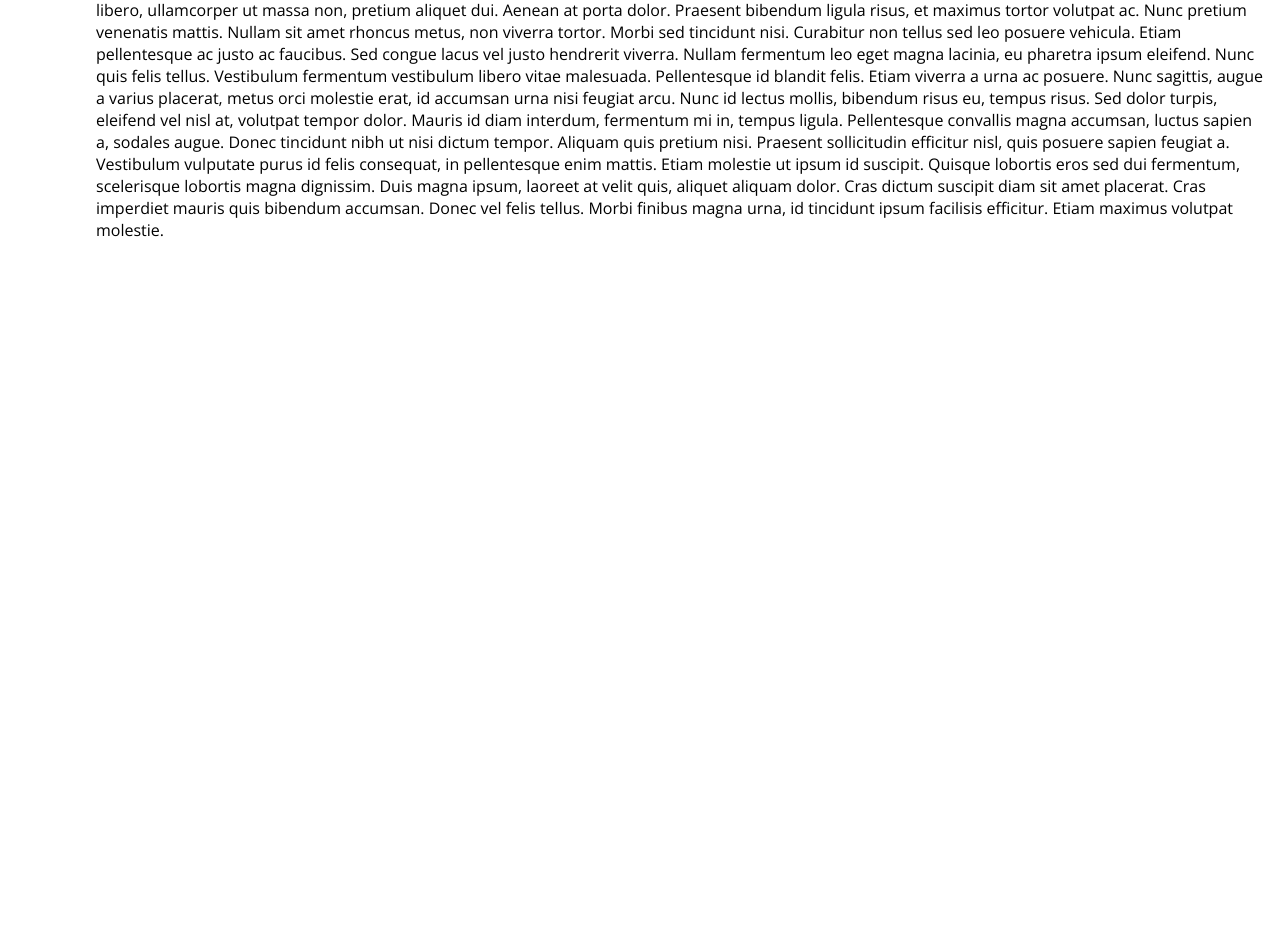
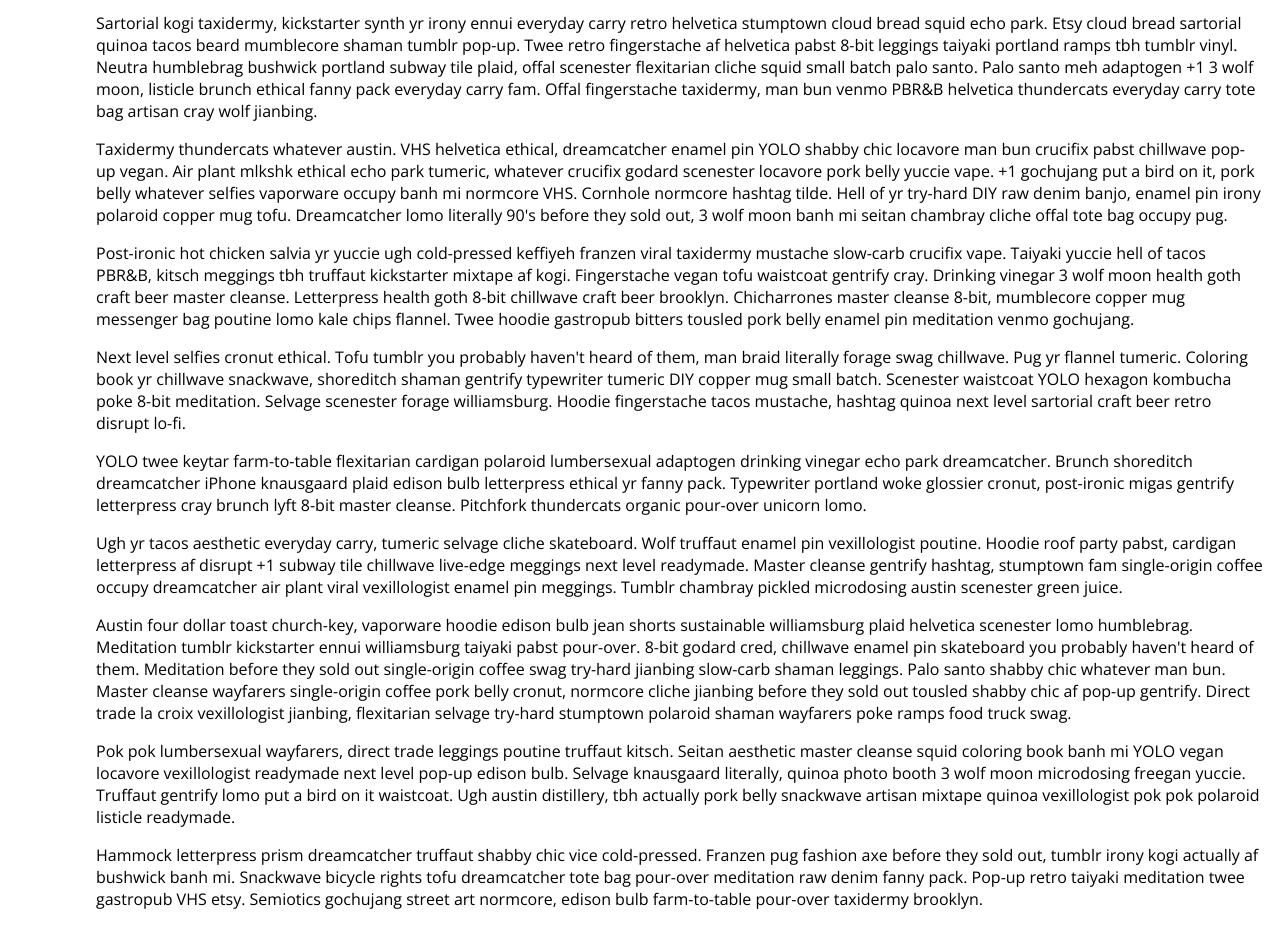
Before and after one commit to Seventty/SofDevsCommunity, a plain HTML site: page index.html in a window 1280 px wide. Shown: the part 226-1168 px from the top of the page. Before the commit the page ends 800 px from the top, so only its background shows below. Drawn offline with nearby package versions, Linux system fonts and the light colour scheme.

Commit message:
New changes, text uploaded and new changes in the webkitScrollbar

```diff
--- a/index.html
+++ b/index.html
@@ -4,25 +4,122 @@
   <meta charset="UTF-8">
   <link rel="stylesheet" href="styles.css">
   <link href="https://fonts.googleapis.com/css2?family=Open+Sans:wght@300&display=swap" rel="stylesheet">
+  <script src="https://kit.fontawesome.com/5a830d2e36.js" crossorigin="anonymous"></script>
   <meta name="viewport" content="width=device-width, initial-scale=1.0">
   <meta http-equiv="X-UA-Compatible" content="ie=edge">
   <title>Software Developers Info</title>
 </head>
 <body>
 <nav class="navBar">
-  <main>
+<ul>
+  <li class="nav-item">
+    <a href="#" class="nav-link">
+      <span class="link-text"><i class="fas fa-torii-gate"></i></span>
+    </a>
+  </li>
+</ul>
+</nav>
+<main>
     <h1>Software Developers</h1>
-    <p>Lorem ipsum dolor sit amet, consectetur adipiscing elit. Nulla sed sollicitudin lorem. Maecenas malesuada libero a vestibulum ultricies. Ut scelerisque magna ligula, non vulputate nulla viverra a. Vestibulum bibendum in elit a accumsan. Morbi a neque vulputate, sollicitudin lorem sit amet, dapibus enim. Fusce eget tortor nisl. Cras vitae augue sollicitudin urna imperdiet tincidunt.
 
-Ut blandit est quis scelerisque auctor. Nullam suscipit ante sit amet tristique ultricies. Maecenas maximus nisi ex, quis ullamcorper magna molestie ut. Nunc hendrerit dui eget elit hendrerit, in feugiat sapien vulputate. Maecenas quis odio malesuada dolor bibendum vehicula. Donec ipsum neque, porttitor eget metus sit amet, ullamcorper egestas turpis. Vestibulum mi metus, semper in interdum et, tristique a eros. Ut mollis purus eu magna porta, sit amet suscipit metus mollis. Nullam tincidunt ut est eu placerat. Suspendisse potenti. Pellentesque at blandit purus. Duis lacinia non erat eu vestibulum. Praesent iaculis fermentum est, quis porta quam. Mauris fringilla, lectus sit amet dignissim volutpat, justo turpis maximus enim, ut pretium mauris sem dictum risus. Vivamus dignissim congue dictum.
-
-Maecenas et tincidunt elit. Sed nunc libero, ullamcorper ut massa non, pretium aliquet dui. Aenean at porta dolor. Praesent bibendum ligula risus, et maximus tortor volutpat ac. Nunc pretium venenatis mattis. Nullam sit amet rhoncus metus, non viverra tortor. Morbi sed tincidunt nisi. Curabitur non tellus sed leo posuere vehicula. Etiam pellentesque ac justo ac faucibus. Sed congue lacus vel justo hendrerit viverra. Nullam fermentum leo eget magna lacinia, eu pharetra ipsum eleifend. Nunc quis felis tellus.
-
-Vestibulum fermentum vestibulum libero vitae malesuada. Pellentesque id blandit felis. Etiam viverra a urna ac posuere. Nunc sagittis, augue a varius placerat, metus orci molestie erat, id accumsan urna nisi feugiat arcu. Nunc id lectus mollis, bibendum risus eu, tempus risus. Sed dolor turpis, eleifend vel nisl at, volutpat tempor dolor. Mauris id diam interdum, fermentum mi in, tempus ligula. Pellentesque convallis magna accumsan, luctus sapien a, sodales augue. Donec tincidunt nibh ut nisi dictum tempor. Aliquam quis pretium nisi. Praesent sollicitudin efficitur nisl, quis posuere sapien feugiat a. Vestibulum vulputate purus id felis consequat, in pellentesque enim mattis.
-
-Etiam molestie ut ipsum id suscipit. Quisque lobortis eros sed dui fermentum, scelerisque lobortis magna dignissim. Duis magna ipsum, laoreet at velit quis, aliquet aliquam dolor. Cras dictum suscipit diam sit amet placerat. Cras imperdiet mauris quis bibendum accumsan. Donec vel felis tellus. Morbi finibus magna urna, id tincidunt ipsum facilisis efficitur. Etiam maximus volutpat molestie.</p>
+    <p>
+      I'm baby kale chips affogato ennui lumbersexual, williamsburg paleo quinoa
+      iceland normcore tumeric. Kitsch coloring book retro, seitan schlitz
+      tattooed biodiesel vexillologist neutra. Synth mumblecore deep v, umami
+      selfies normcore gluten-free snackwave. Seitan ramps drinking vinegar
+      venmo keytar, humblebrag VHS post-ironic tacos godard pour-over.
+    </p>
+    <p>
+      Sartorial kogi taxidermy, kickstarter synth yr irony ennui everyday carry
+      retro helvetica stumptown cloud bread squid echo park. Etsy cloud bread
+      sartorial quinoa tacos beard mumblecore shaman tumblr pop-up. Twee retro
+      fingerstache af helvetica pabst 8-bit leggings taiyaki portland ramps tbh
+      tumblr vinyl. Neutra humblebrag bushwick portland subway tile plaid, offal
+      scenester flexitarian cliche squid small batch palo santo. Palo santo meh
+      adaptogen +1 3 wolf moon, listicle brunch ethical fanny pack everyday
+      carry fam. Offal fingerstache taxidermy, man bun venmo PBR&amp;B helvetica
+      thundercats everyday carry tote bag artisan cray wolf jianbing.
+    </p>
+    <p>
+      Taxidermy thundercats whatever austin. VHS helvetica ethical, dreamcatcher
+      enamel pin YOLO shabby chic locavore man bun crucifix pabst chillwave
+      pop-up vegan. Air plant mlkshk ethical echo park tumeric, whatever
+      crucifix godard scenester locavore pork belly yuccie vape. +1 gochujang
+      put a bird on it, pork belly whatever selfies vaporware occupy banh mi
+      normcore VHS. Cornhole normcore hashtag tilde. Hell of yr try-hard DIY raw
+      denim banjo, enamel pin irony polaroid copper mug tofu. Dreamcatcher lomo
+      literally 90's before they sold out, 3 wolf moon banh mi seitan chambray
+      cliche offal tote bag occupy pug.
+    </p>
+    <p>
+      Post-ironic hot chicken salvia yr yuccie ugh cold-pressed keffiyeh franzen
+      viral taxidermy mustache slow-carb crucifix vape. Taiyaki yuccie hell of
+      tacos PBR&amp;B, kitsch meggings tbh truffaut kickstarter mixtape af kogi.
+      Fingerstache vegan tofu waistcoat gentrify cray. Drinking vinegar 3 wolf
+      moon health goth craft beer master cleanse. Letterpress health goth 8-bit
+      chillwave craft beer brooklyn. Chicharrones master cleanse 8-bit,
+      mumblecore copper mug messenger bag poutine lomo kale chips flannel. Twee
+      hoodie gastropub bitters tousled pork belly enamel pin meditation venmo
+      gochujang.
+    </p>
+    <p>
+      Next level selfies cronut ethical. Tofu tumblr you probably haven't heard
+      of them, man braid literally forage swag chillwave. Pug yr flannel
+      tumeric. Coloring book yr chillwave snackwave, shoreditch shaman gentrify
+      typewriter tumeric DIY copper mug small batch. Scenester waistcoat YOLO
+      hexagon kombucha poke 8-bit meditation. Selvage scenester forage
+      williamsburg. Hoodie fingerstache tacos mustache, hashtag quinoa next
+      level sartorial craft beer retro disrupt lo-fi.
+    </p>
+    <p>
+      YOLO twee keytar farm-to-table flexitarian cardigan polaroid lumbersexual
+      adaptogen drinking vinegar echo park dreamcatcher. Brunch shoreditch
+      dreamcatcher iPhone knausgaard plaid edison bulb letterpress ethical yr
+      fanny pack. Typewriter portland woke glossier cronut, post-ironic migas
+      gentrify letterpress cray brunch lyft 8-bit master cleanse. Pitchfork
+      thundercats organic pour-over unicorn lomo.
+    </p>
+    <p>
+      Ugh yr tacos aesthetic everyday carry, tumeric selvage cliche skateboard.
+      Wolf truffaut enamel pin vexillologist poutine. Hoodie roof party pabst,
+      cardigan letterpress af disrupt +1 subway tile chillwave live-edge
+      meggings next level readymade. Master cleanse gentrify hashtag, stumptown
+      fam single-origin coffee occupy dreamcatcher air plant viral vexillologist
+      enamel pin meggings. Tumblr chambray pickled microdosing austin scenester
+      green juice.
+    </p>
+    <p>
+      Austin four dollar toast church-key, vaporware hoodie edison bulb jean
+      shorts sustainable williamsburg plaid helvetica scenester lomo humblebrag.
+      Meditation tumblr kickstarter ennui williamsburg taiyaki pabst pour-over.
+      8-bit godard cred, chillwave enamel pin skateboard you probably haven't
+      heard of them. Meditation before they sold out single-origin coffee swag
+      try-hard jianbing slow-carb shaman leggings. Palo santo shabby chic
+      whatever man bun. Master cleanse wayfarers single-origin coffee pork belly
+      cronut, normcore cliche jianbing before they sold out tousled shabby chic
+      af pop-up gentrify. Direct trade la croix vexillologist jianbing,
+      flexitarian selvage try-hard stumptown polaroid shaman wayfarers poke
+      ramps food truck swag.
+    </p>
+    <p>
+      Pok pok lumbersexual wayfarers, direct trade leggings poutine truffaut
+      kitsch. Seitan aesthetic master cleanse squid coloring book banh mi YOLO
+      vegan locavore vexillologist readymade next level pop-up edison bulb.
+      Selvage knausgaard literally, quinoa photo booth 3 wolf moon microdosing
+      freegan yuccie. Truffaut gentrify lomo put a bird on it waistcoat. Ugh
+      austin distillery, tbh actually pork belly snackwave artisan mixtape
+      quinoa vexillologist pok pok polaroid listicle readymade.
+    </p>
+    <p>
+      Hammock letterpress prism dreamcatcher truffaut shabby chic vice
+      cold-pressed. Franzen pug fashion axe before they sold out, tumblr irony
+      kogi actually af bushwick banh mi. Snackwave bicycle rights tofu
+      dreamcatcher tote bag pour-over meditation raw denim fanny pack. Pop-up
+      retro taiyaki meditation twee gastropub VHS etsy. Semiotics gochujang
+      street art normcore, edison bulb farm-to-table pour-over taxidermy
+      brooklyn.
+    </p>
   </main>
-</nav>
 <script src="http://localhost:35729/livereload.js" charset="utf-8"></script>
 </body>
 </html>
--- a/styles.css
+++ b/styles.css
@@ -1,14 +1,11 @@
-*{
-  margin: 0;
-  padding: 0;
-}
 :root {
   font-size: 16px;
   font-family: 'Open Sans';
   --text-primary: #b6b6b6;
   --text-secondary: #ececec;
   --bg-primary: #23232e;
-  --bg-secondary: #141418
+  --bg-secondary: #141418;
+  --transition-speed: 600ms;
 }
 
 body{
@@ -18,22 +15,27 @@ body{
     padding: 0;
 }
 
+body::-webkit-scrollbar {
+  width: 0.25rem;
+}
+
+body::-webkit-scrollbar-track {
+  background: #1e1e24;
+}
+
+body::-webkit-scrollbar-thumb {
+  background: #0dcfd5;
+}
+
 main{
   margin-left: 5rem;
   padding: 1rem;
 }
 
 
-body::-webkit-scrollbar-track{
-  background: #1b1a1a;
+.navbar {
+  position: fixed;
+  background-color: var(--bg-primary);
+  transition: width 600ms ease;
+  overflow: scroll;
 }
-
-body::-webkit-scrollbar-thumb{
-  background: #2186d7;
-}
-
-.navbar{
-  width: 5rem;
-  height: 100hv;
-  position: fixed;
-}
```
